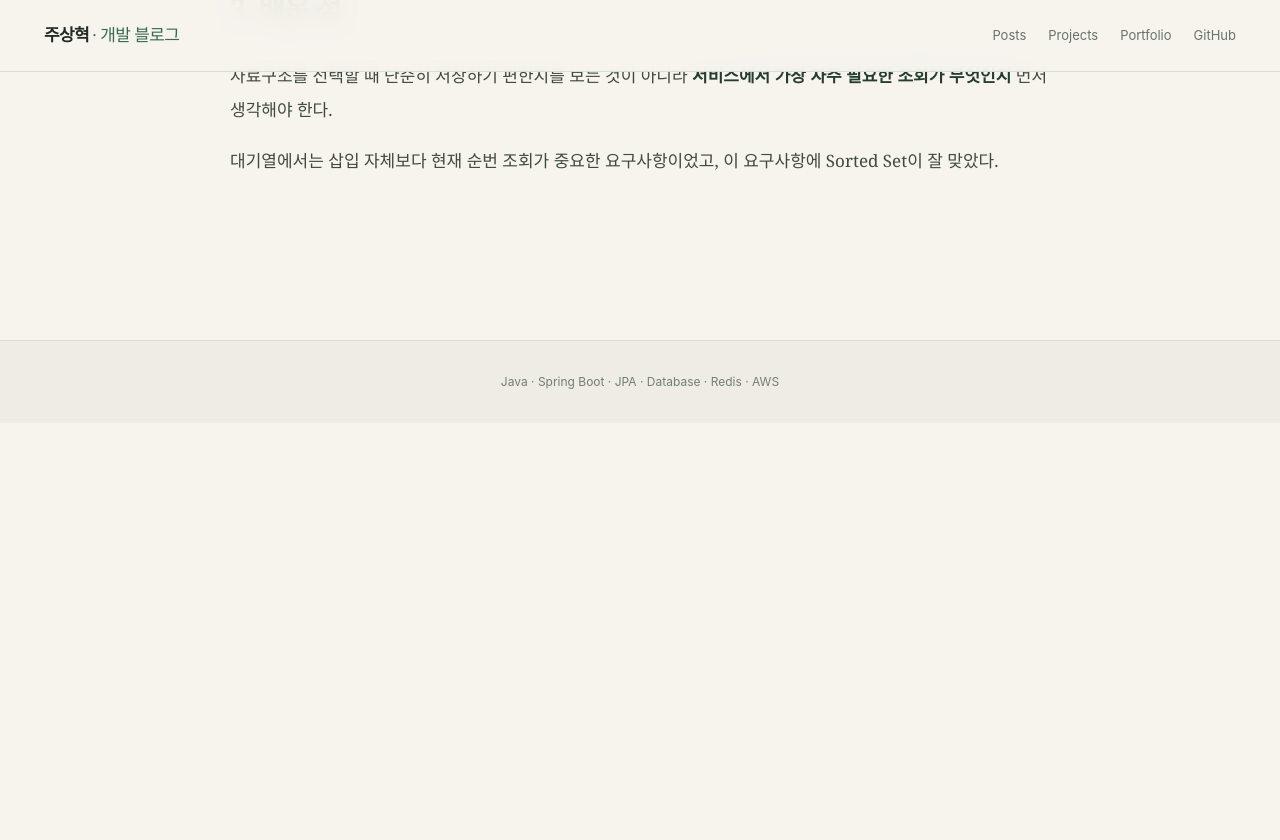
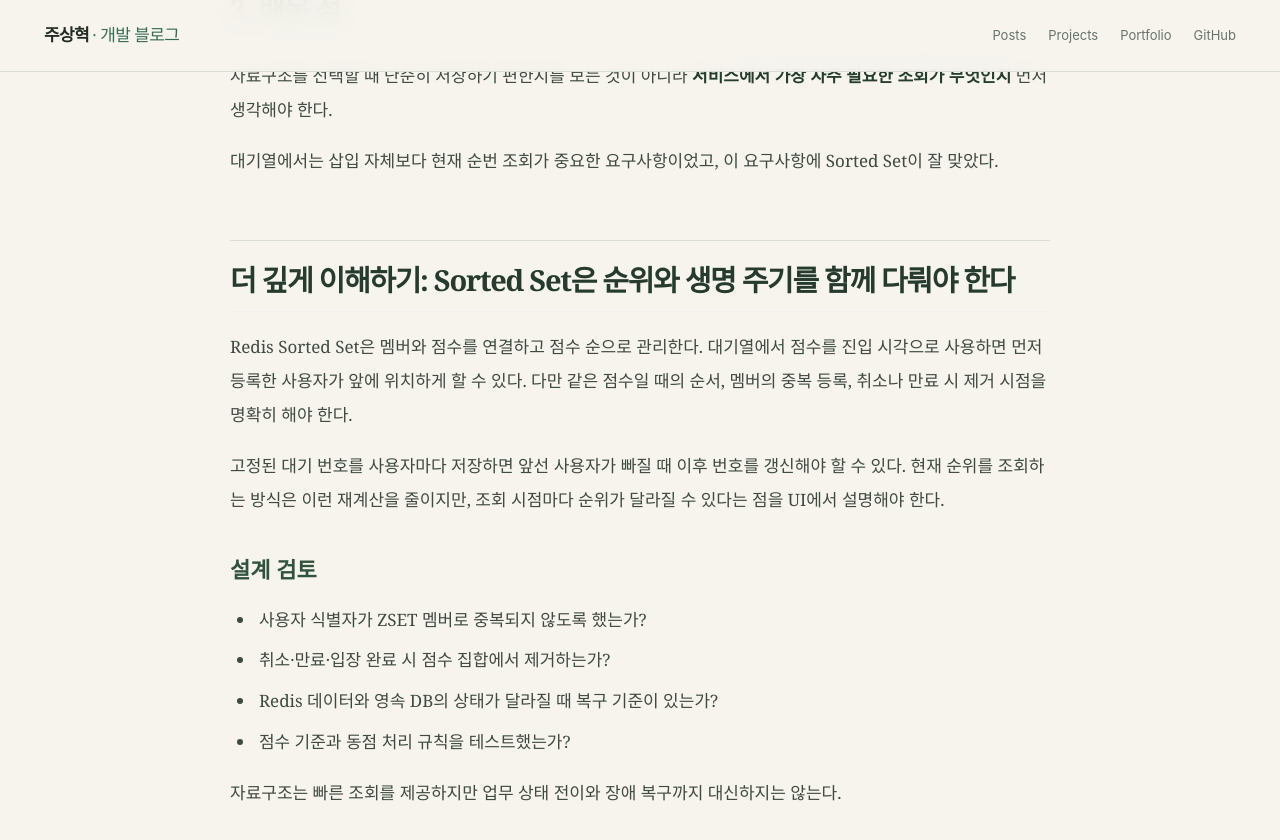
Before and after one commit to zuzusnasna/zuzusnasna.github.io, a Jekyll site: the page built from _posts/2026-10-27-smartticketing-redis-sorted-set.md, in a window 1280 px wide and 900 px high, scrolled down 1462 px. Shown: the top 840 px of the window. Built offline with Jekyll 4.4.1, drawn with Linux system fonts in a browser that asks for light colours; before the commit the page ends 1885 px from its top, so only the background shows below that.

Commit message:
docs: expand queue and notification learning notes

```diff
--- a/_posts/2026-10-27-smartticketing-redis-sorted-set.md
+++ b/_posts/2026-10-27-smartticketing-redis-sorted-set.md
@@ -38,3 +38,17 @@ Redis의 Sorted Set을 이용하면 전체 대기열을 애플리케이션으로
 자료구조를 선택할 때 단순히 저장하기 편한지를 보는 것이 아니라 **서비스에서 가장 자주 필요한 조회가 무엇인지** 먼저 생각해야 한다.
 
 대기열에서는 삽입 자체보다 현재 순번 조회가 중요한 요구사항이었고, 이 요구사항에 Sorted Set이 잘 맞았다.
+
+## 더 깊게 이해하기: Sorted Set은 순위와 생명 주기를 함께 다뤄야 한다
+
+Redis Sorted Set은 멤버와 점수를 연결하고 점수 순으로 관리한다. 대기열에서 점수를 진입 시각으로 사용하면 먼저 등록한 사용자가 앞에 위치하게 할 수 있다. 다만 같은 점수일 때의 순서, 멤버의 중복 등록, 취소나 만료 시 제거 시점을 명확히 해야 한다.
+
+고정된 대기 번호를 사용자마다 저장하면 앞선 사용자가 빠질 때 이후 번호를 갱신해야 할 수 있다. 현재 순위를 조회하는 방식은 이런 재계산을 줄이지만, 조회 시점마다 순위가 달라질 수 있다는 점을 UI에서 설명해야 한다.
+
+### 설계 검토
+- 사용자 식별자가 ZSET 멤버로 중복되지 않도록 했는가?
+- 취소·만료·입장 완료 시 점수 집합에서 제거하는가?
+- Redis 데이터와 영속 DB의 상태가 달라질 때 복구 기준이 있는가?
+- 점수 기준과 동점 처리 규칙을 테스트했는가?
+
+자료구조는 빠른 조회를 제공하지만 업무 상태 전이와 장애 복구까지 대신하지는 않는다.
```
